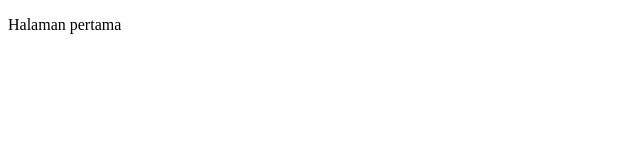
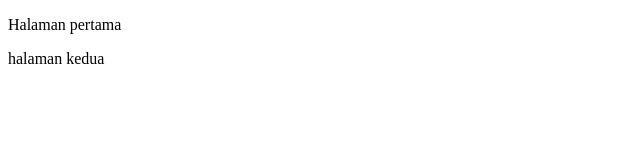
Before and after one commit to andsholinka/Digitalent-Kominfo_GIT-Rebase, a plain HTML site: page index.html in a window 1280 px wide. Shown: the full height of the page, 0-640 px from the left. Drawn offline with Linux system fonts and the light colour scheme.

Commit message:
menambahkan baris halaman kedua

```diff
--- a/index.html
+++ b/index.html
@@ -9,6 +9,7 @@
 
 <body>
     <p>Halaman pertama</p>
+    <p>halaman kedua</p>
 </body>
 
 </html>
```
